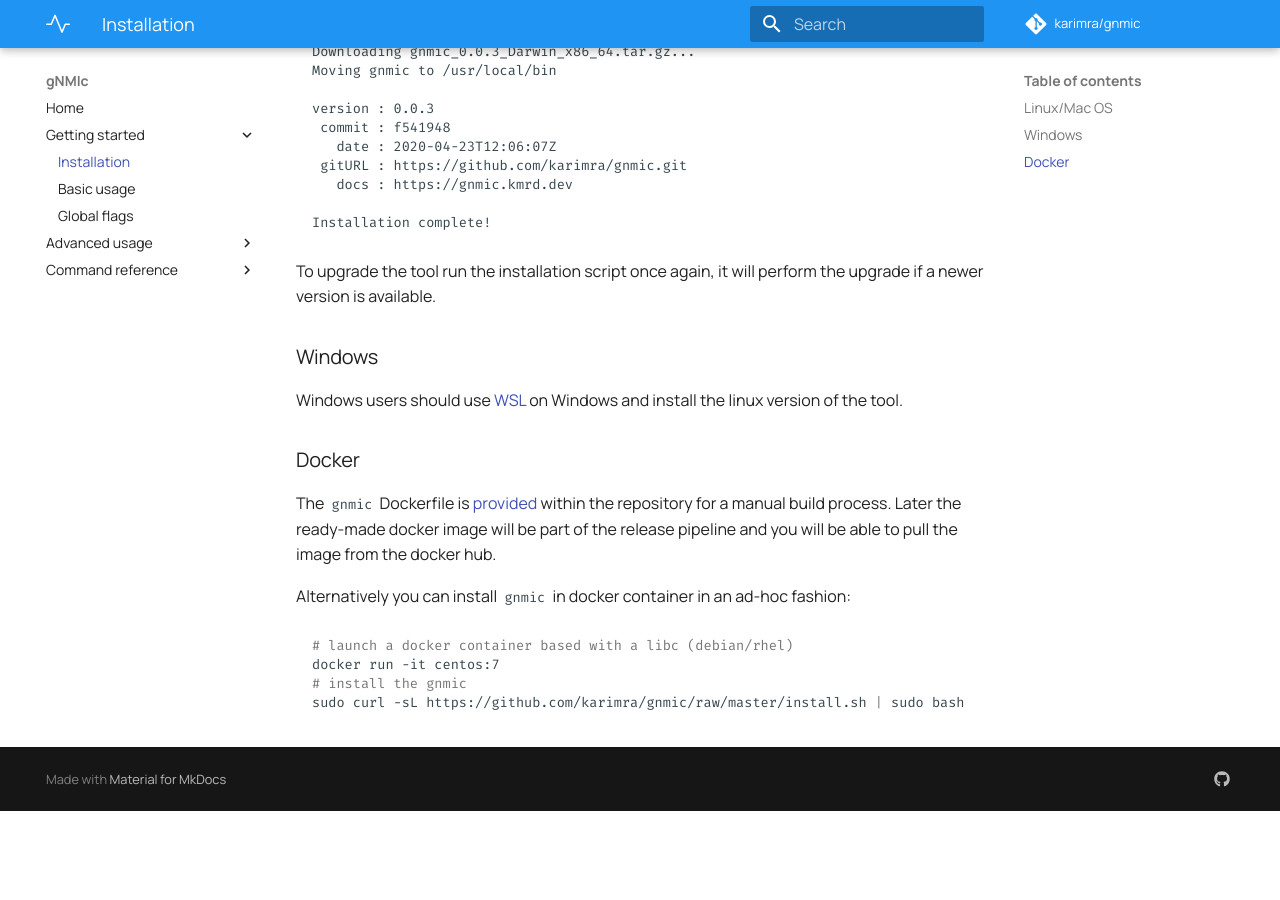
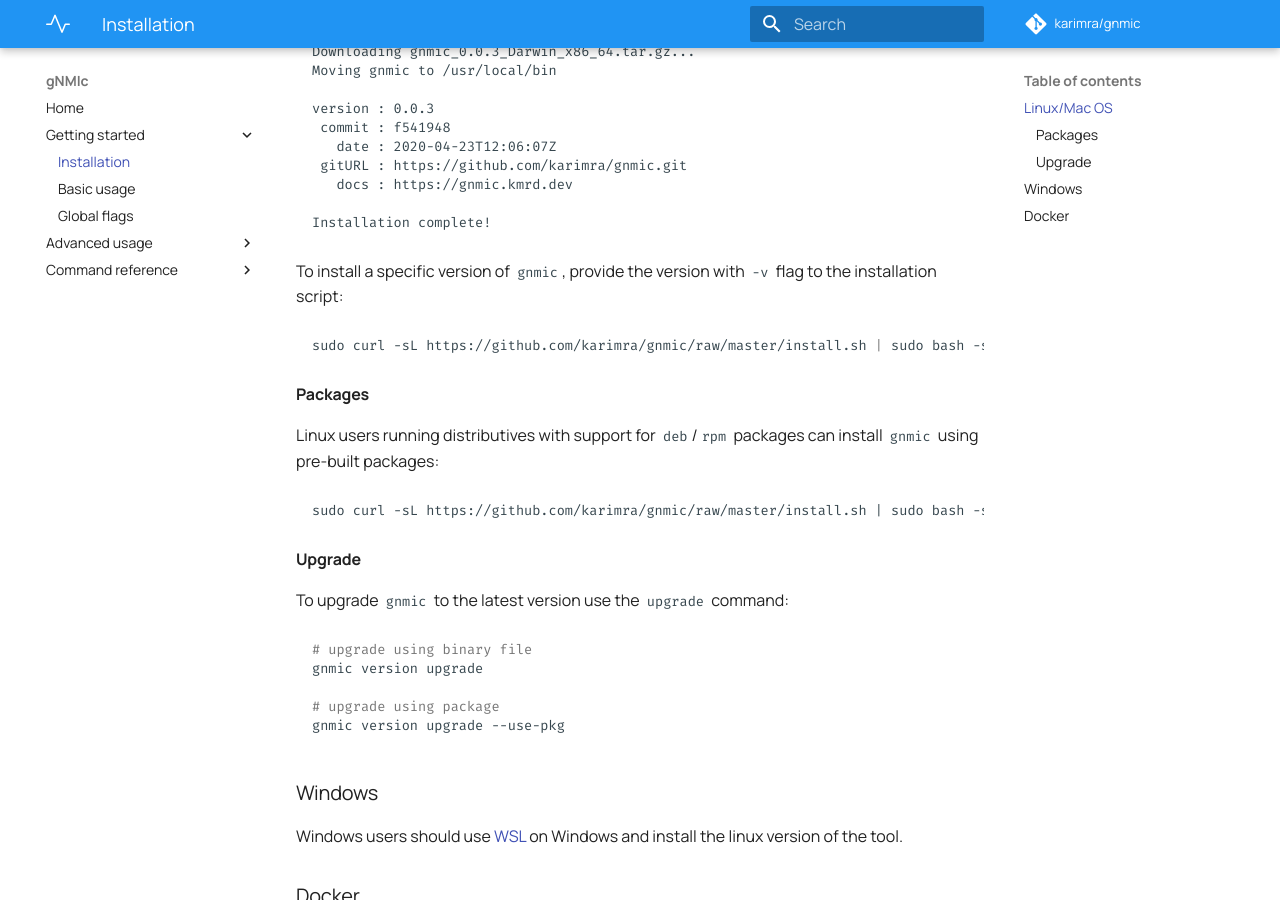
Before and after one commit to karimra/gnmic, an MkDocs documentation site: the page built from docs/install.md, in a window 1280 px wide and 900 px high, scrolled down 468 px. Built offline with MkDocs 1.6.1 and Material for MkDocs 9.7.7, drawn with Linux system fonts in a browser that asks for light colours; comment, search, counter and statistics services are not loaded; before the commit the page ends 1279 px from its top, so only the background shows below that.

Commit message:
added docs for upgrade, pkg install and version install

````diff
--- a/docs/install.md
+++ b/docs/install.md
@@ -21,7 +21,28 @@
 Installation complete!
 ```
 
-To upgrade the tool run the installation script once again, it will perform the upgrade if a newer version is available.
+To install a specific version of `gnmic`, provide the version with `-v` flag to the installation script:
+```bash
+sudo curl -sL https://github.com/karimra/gnmic/raw/master/install.sh | sudo bash -s -- -v 0.5.0
+```
+
+#### Packages
+Linux users running distributives with support for `deb`/`rpm` packages can install `gnmic` using pre-built packages:
+
+```
+sudo curl -sL https://github.com/karimra/gnmic/raw/master/install.sh | sudo bash -s -- --use-pkg
+```
+
+#### Upgrade
+
+To upgrade `gnmic` to the latest version use the `upgrade` command:
+```bash
+# upgrade using binary file
+gnmic version upgrade
+
+# upgrade using package
+gnmic version upgrade --use-pkg
+```
 
 ### Windows
 Windows users should use [WSL](https://en.wikipedia.org/wiki/Windows_Subsystem_for_Linux) on Windows and install the linux version of the tool.
````
